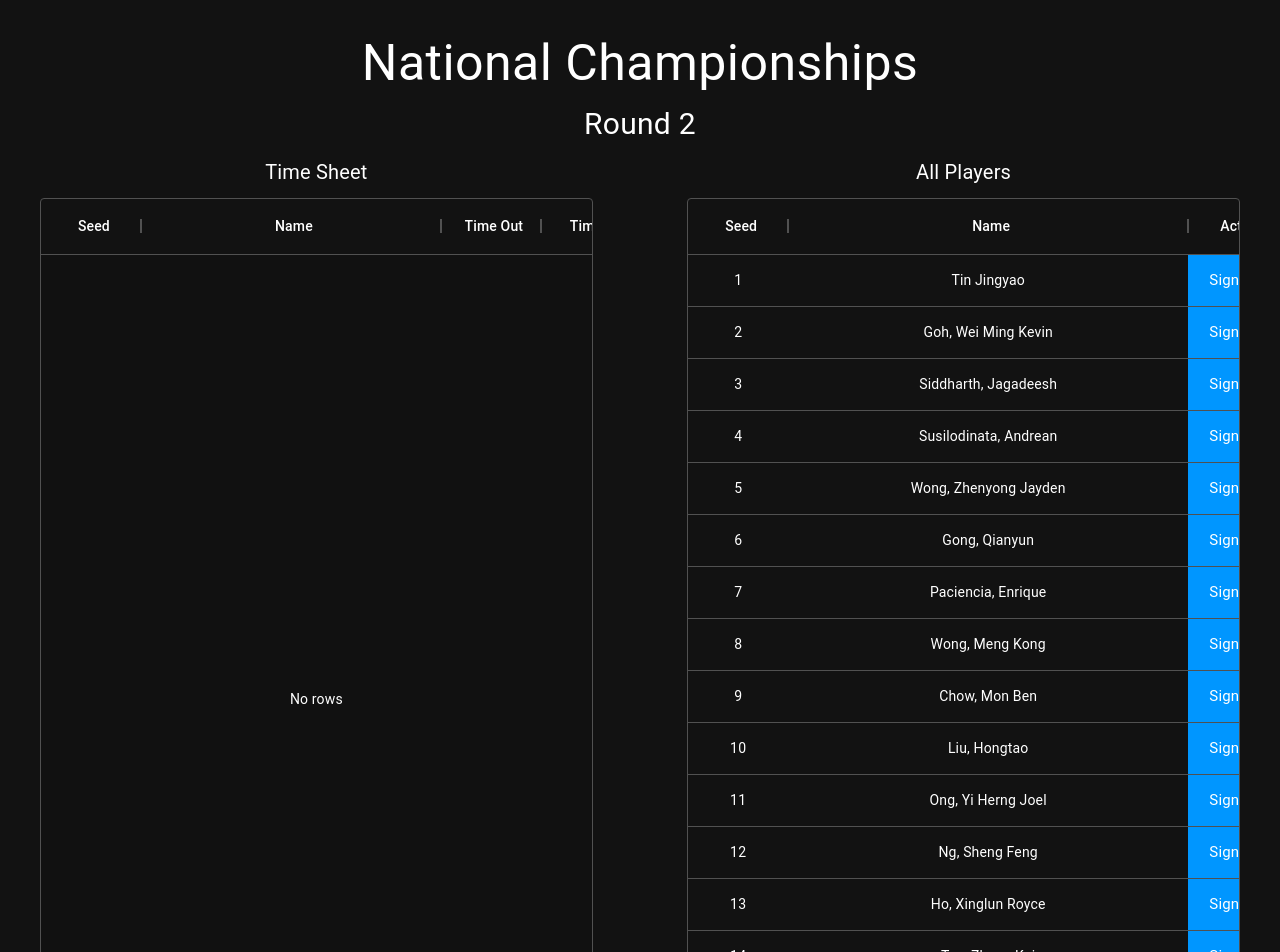
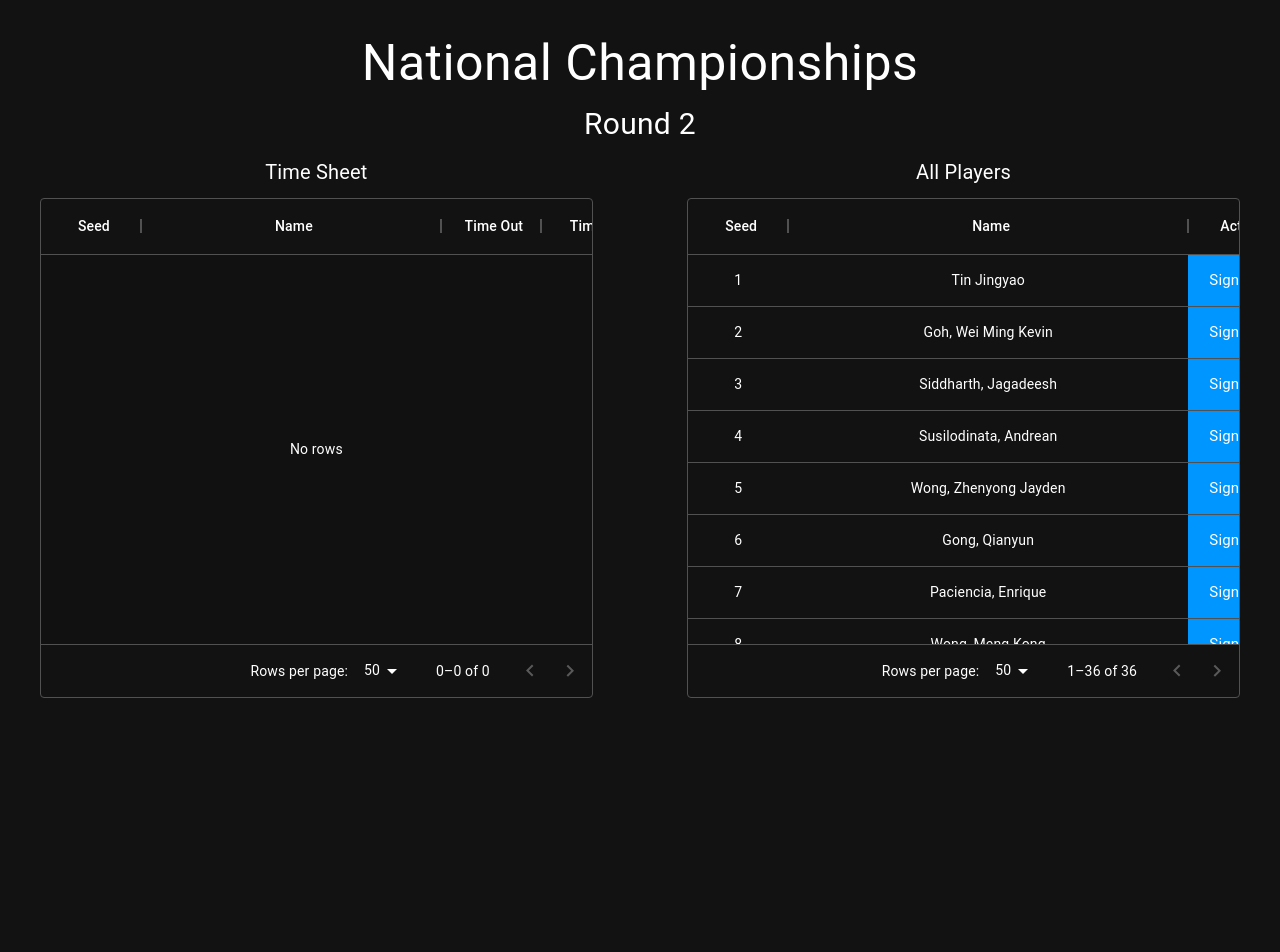
Before and after one commit to zhoube/chess-tournament-timesheet, a React (Create React App) app: page / in a window 1280 px wide. Shown: the top 952 px of the page. After the commit the page ends 800 px from the top, so only its background shows below. Built offline with nearby package versions, Linux system fonts and the light colour scheme.

Commit message:
change height

```diff
--- a/src/App.tsx
+++ b/src/App.tsx
@@ -68,7 +68,7 @@ function App() {
 					Round 2
 				</Typography>
 				<Stack direction='row' spacing={10} justifyContent='space-evenly'>
-					<Box sx={{ height: 1000, width: '45%' }}>
+					<Box sx={{ height: 500, width: '45%' }}>
 						<Typography fontSize={20} margin={'2%'} textAlign={'center'}>
 							Time Sheet
 						</Typography>
@@ -83,7 +83,7 @@ function App() {
 					</Box>
 					<Box
 						sx={{
-							height: 1000,
+							height: 500,
 							width: '45%',
 							'& .cold': {
 								backgroundColor: '#0096FF'
```
